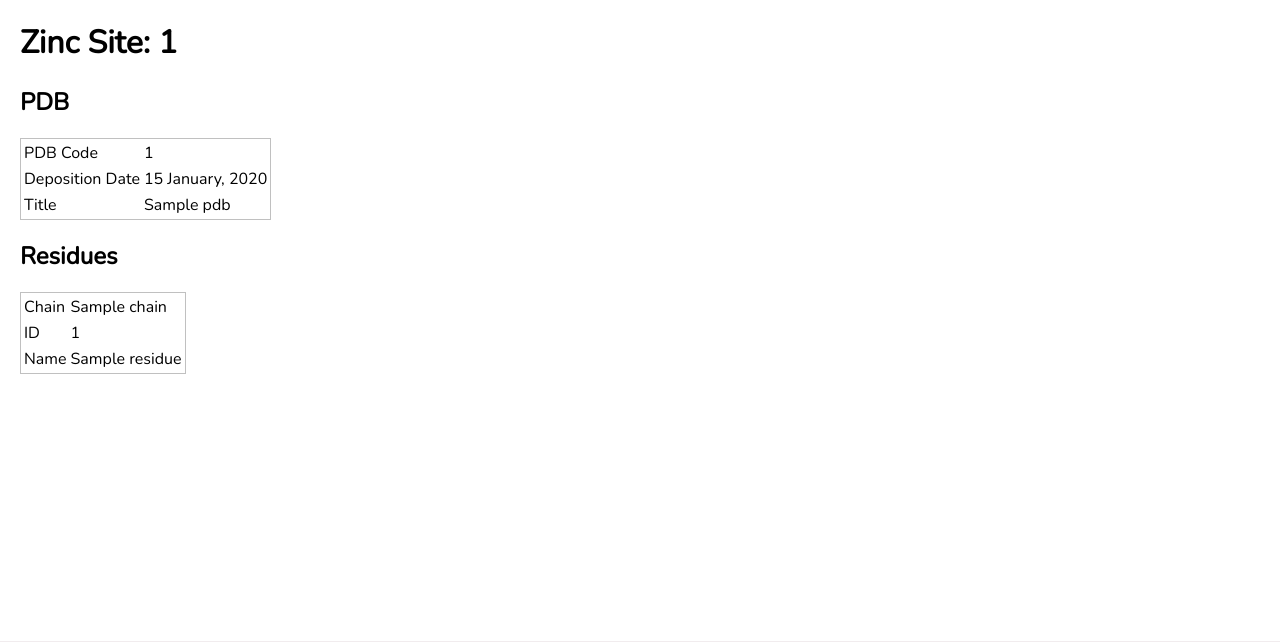
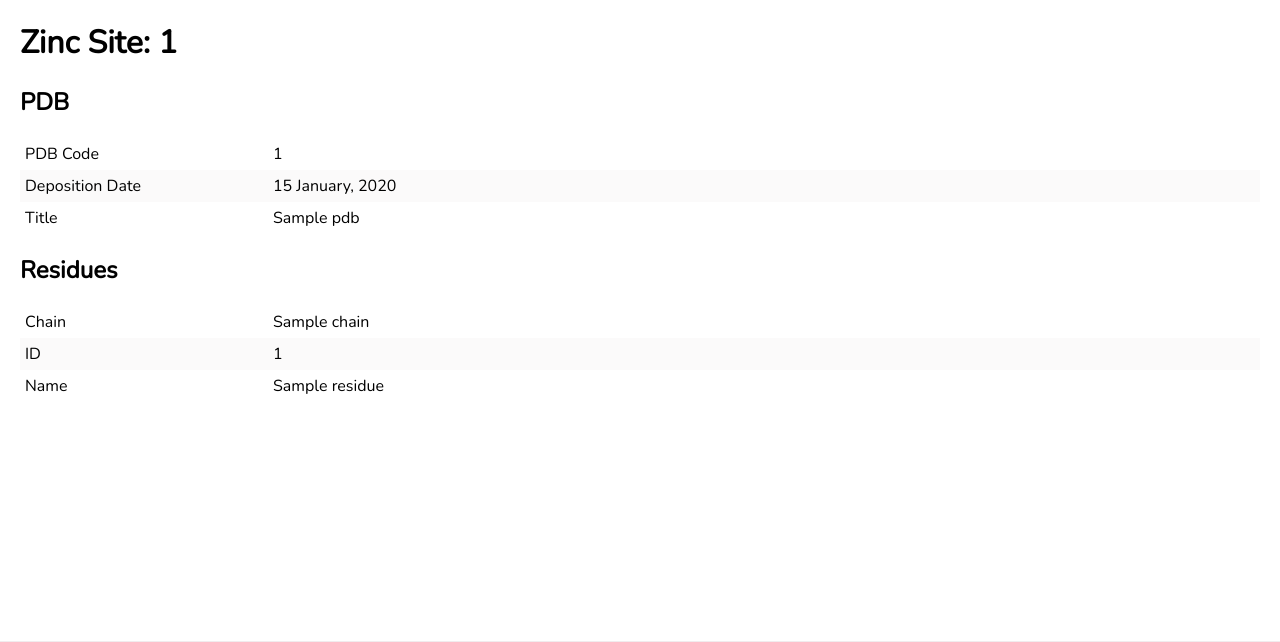
Before and after one commit to samirelanduk/ZincBindDB, a Django app: template zincsites/templates/site.html in a window 1280 px wide. Shown: the part 55-697 px from the top of the page. Run offline with Django 3.2, Linux system fonts and the light colour scheme; the template is opened without the code that fills it: most values are stand-ins (such as "Sample title", 1, 10 or a date in 2020).

Commit message:
Add table style

```diff
--- a/zincdb/static/css/main.css
+++ b/zincdb/static/css/main.css
@@ -155,7 +155,25 @@ input[type='submit'] {
 }
 
 table {
-  border: 1px solid silver;
+  border-collapse: collapse;
+  border-radius: 40px;
+  width: 100%;
+}
+
+tr:nth-child(even) {
+  background-color: #f9f2f2;
+}
+
+tr:nth-child(even) {
+  background-color: #fbfafa;
+}
+
+tr td:first-child {
+  width: 20%;
+}
+
+td {
+  padding: 5px;
 }
 
 @media only screen and (max-width: 769px) {
```
